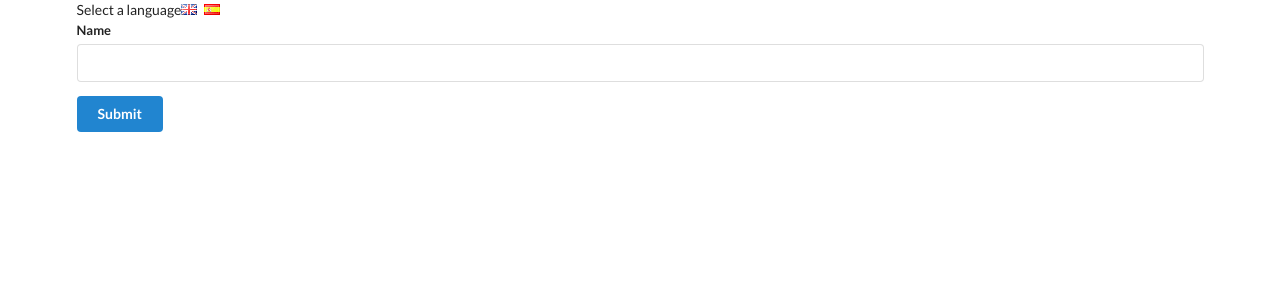
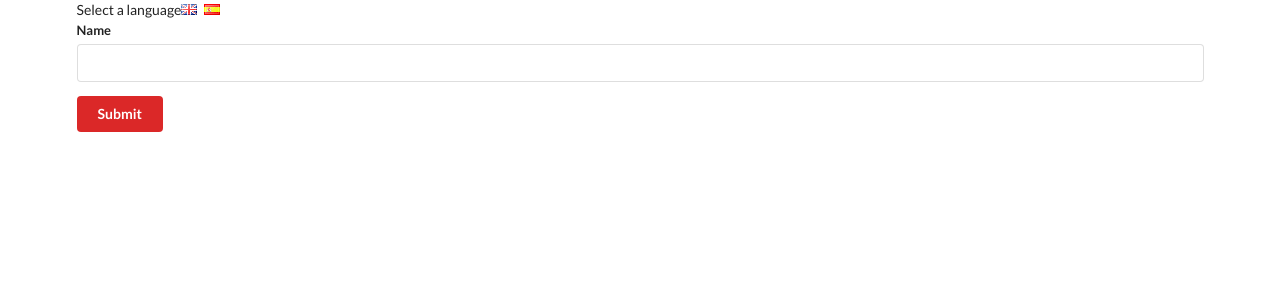
Before and after one commit to griselmatosm/translate, a React (Create React App) app: page / in a window 1280 px wide. Shown: the top 300 px of the page. Built offline with nearby package versions, Linux system fonts and the light colour scheme.

Commit message:
Accesing data with Consumers

```diff
--- a/src/components/App.js
+++ b/src/components/App.js
@@ -1,6 +1,7 @@
 import React from 'react';
 import UserCreate from './UserCreate';
 import LanguageContext from '../contexts/LanguageContext';
+import ColorContext from '../contexts/ColorContext';
 
 class App extends React.Component {
   state = { language: 'english' };
@@ -16,9 +17,11 @@
           <i className="flag uk" onClick={() => this.onLanguageChange('english')} />
           <i className="flag es" onClick={() => this.onLanguageChange('spanish')} />
         </div>
-        <LanguageContext.Provider value={this.state.language}>
-          <UserCreate />
-        </LanguageContext.Provider>
+        <ColorContext.Provider value={'red'}>
+          <LanguageContext.Provider value={this.state.language}>
+            <UserCreate />
+          </LanguageContext.Provider>
+        </ColorContext.Provider>
       </div>
     );
   }
--- a/src/components/Button.js
+++ b/src/components/Button.js
@@ -1,13 +1,21 @@
 import React from 'react';
 import LanguageContext from '../contexts/LanguageContext';
+import ColorContext from '../contexts/ColorContext';
 
 class Button extends React.Component {
   static contextType = LanguageContext; //equivalente a Button.contextType = LanguageContext
-
+  renderSubmit(value) {
+    return value === 'english' ? 'Submit' : 'Enviar';
+  }
+  renderButton(color) {
+    return (
+      <button className={`ui button ${color}`}>
+        <LanguageContext.Consumer>{(value) => this.renderSubmit(value)}</LanguageContext.Consumer>
+      </button>
+    );
+  }
   render() {
-    const text = this.context === 'english' ? 'Submit' : 'Enviar';
-
-    return <button className="ui button primary">{text}</button>;
+    return <ColorContext.Consumer>{(color) => this.renderButton(color)}</ColorContext.Consumer>;
   }
 }
 
--- /dev/null
+++ b/src/contexts/ColorContext.js
@@ -0,0 +1,3 @@
+import React from 'react';
+
+export default React.createContext();
```
